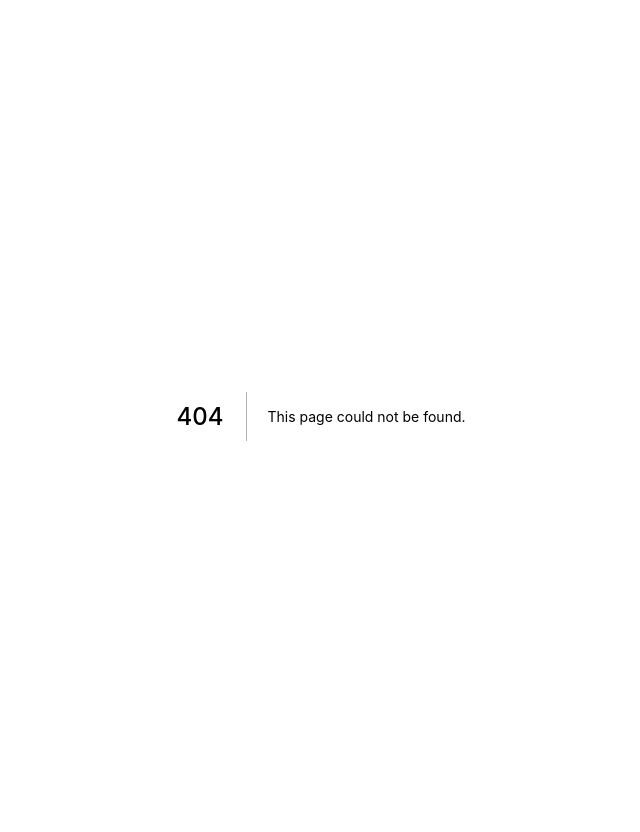
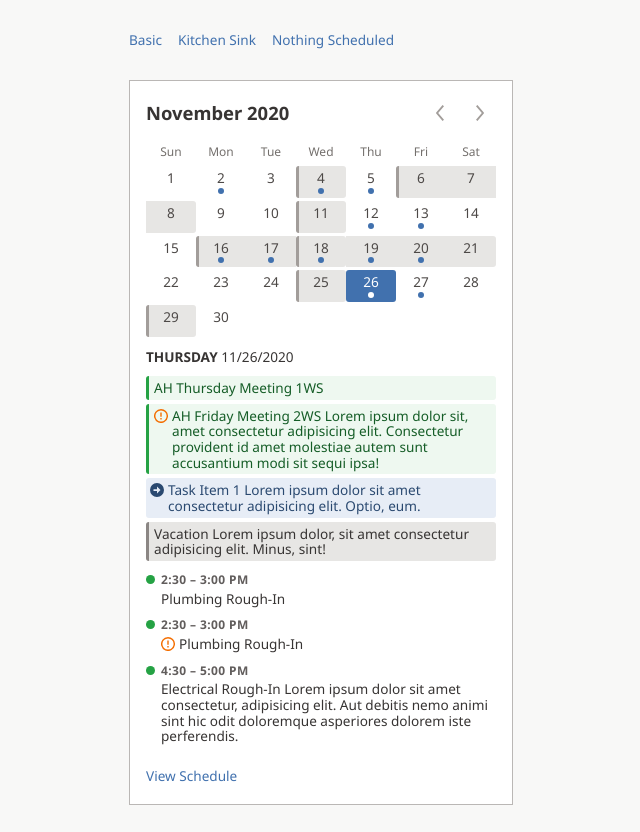
Before and after one commit to martylouis/mini-calendar-demo, a Next.js app: page /kitchen-sink in a window 1280 px wide. Before the commit this address had no page. Shown: the whole page, without its empty margins (319-959 px from the left). Built offline with nearby package versions, Linux system fonts and the light colour scheme.

Commit message:
Updates
Signed-off-by: Marty Thierry <mthierry@bethel.jw.org>

```diff
--- a/components/layout.js
+++ b/components/layout.js
@@ -1,7 +1,8 @@
 import Nav from './nav';
 
 const navItems = [
-  { title: 'Kitchen Sink', url: '/' },
+  { title: 'Basic', url: '/' },
+  { title: 'Kitchen Sink', url: '/kitchen-sink' },
   { title: 'Nothing Scheduled', url: '/blank' },
 ];
 
--- a/pages/blank.js
+++ b/pages/blank.js
@@ -9,7 +9,7 @@ export default function Home() {
   return (
     <Layout>
       <MiniCalendar today={today} datesNotAvailable={datesNotAvailable} datesWithEvents={datesWithEvents}>
-        <div className="ba-mc__date_events__empty">Nothing Scheduled</div>
+        <div className="ba-mc__schedule__events--hasNoEvents">Nothing Scheduled</div>
       </MiniCalendar>
     </Layout>
   );
--- /dev/null
+++ b/pages/kitchen-sink.js
@@ -0,0 +1,27 @@
+import Layout from '../components/layout';
+import MiniCalendar from '../components/mini-calendar';
+import BlockEvent from '../components/mini-calendar/blockEvent';
+import DotEvent from '../components/mini-calendar/dotEvent';
+
+const today = '2020-11-26';
+const datesWithEvents = [2, 4, 5, 12, 13, 16, 17, 18, 19, 20, 26, 27];
+const datesNotAvailable = [[6, 7, 8], 4, 11, 18, 25, [16, 17, 18, 19, 20, 21], 29];
+// const datesNotAvailable = [];
+
+export default function Home() {
+  return (
+    <Layout>
+      <MiniCalendar today={today} datesNotAvailable={datesNotAvailable} datesWithEvents={datesWithEvents}>
+        <BlockEvent>AH Thursday Meeting 1WS</BlockEvent>
+        <BlockEvent responseNeeded>AH Friday Meeting 2WS Lorem ipsum dolor sit, amet consectetur adipisicing elit. Consectetur provident id amet molestiae autem sunt accusantium modi sit sequi ipsa!</BlockEvent>
+        <BlockEvent type="task">Task Item 1 Lorem ipsum dolor sit amet consectetur adipisicing elit. Optio, eum.</BlockEvent>
+        <BlockEvent type="notAvailable">Vacation Lorem ipsum dolor, sit amet consectetur adipisicing elit. Minus, sint!</BlockEvent>
+        <DotEvent time="2:30 – 3:00 PM">Plumbing Rough-In</DotEvent>
+        <DotEvent responseNeeded time="2:30 – 3:00 PM">
+          Plumbing Rough-In
+        </DotEvent>
+        <DotEvent time="4:30 – 5:00 PM">Electrical Rough-In Lorem ipsum dolor sit amet consectetur, adipisicing elit. Aut debitis nemo animi sint hic odit doloremque asperiores dolorem iste perferendis.</DotEvent>
+      </MiniCalendar>
+    </Layout>
+  );
+}
--- a/styles/_mini-calendar.scss
+++ b/styles/_mini-calendar.scss
@@ -1,4 +1,5 @@
 .ba-mc {
+  // convert px to rems
   --ba-mc-icon-size: 14px;
   --ba-mc-dot-size: 6px;
 
@@ -23,6 +24,7 @@
       flex-shrink: 0;
     }
 
+    // Hyphenate
     &_buttons {
       margin-left: auto;
       display: flex;
@@ -35,7 +37,9 @@
       }
     }
 
+    // Hyphenate
     &_button {
+      // remove px
       width: 32px;
       height: 32px;
       background-color: transparent;
@@ -70,7 +74,7 @@
     font-size: 0.75rem;
   }
 
-  &__day_name,
+  &__day_name, // hyphenate
   &__day {
     display: flex;
     justify-content: center;
@@ -78,7 +82,7 @@
 
   &__day_name {
     color: var(--pattern-gray-600);
-    padding: 8px 4px;
+    padding: 0.5rem 0.25rem;
   }
 
   &__day_dot {
@@ -175,11 +179,13 @@
     margin-top: 0.75rem;
   }
 
+  // Hyphenate
   &__schedule__date {
     font-size: 0.85rem;
     text-transform: uppercase;
   }
 
+  // hyphenate
   &__schedule__events {
     margin-top: 0.75rem;
 
@@ -189,7 +195,7 @@
       font-style: italic;
     }
   }
-
+  // Hyphenate
   &__schedule__event {
     & + & {
       margin-top: 0.25rem;
@@ -203,6 +209,7 @@
     }
   }
 
+  // Hyphenate
   &__block_event {
     position: relative;
     display: flex;
@@ -219,7 +226,7 @@
       left: 0;
       top: 0;
       bottom: 0;
-      width: 3px;
+      width: 0.2rem;
       background-color: transparent;
       display: block;
     }
@@ -260,6 +267,7 @@
     }
   }
 
+  // Hyphenate
   &__dot_event {
     display: grid;
     grid-template-columns: auto 1fr;
```
Also changed, not shown: pages/index.js (+4 -7 lines).
